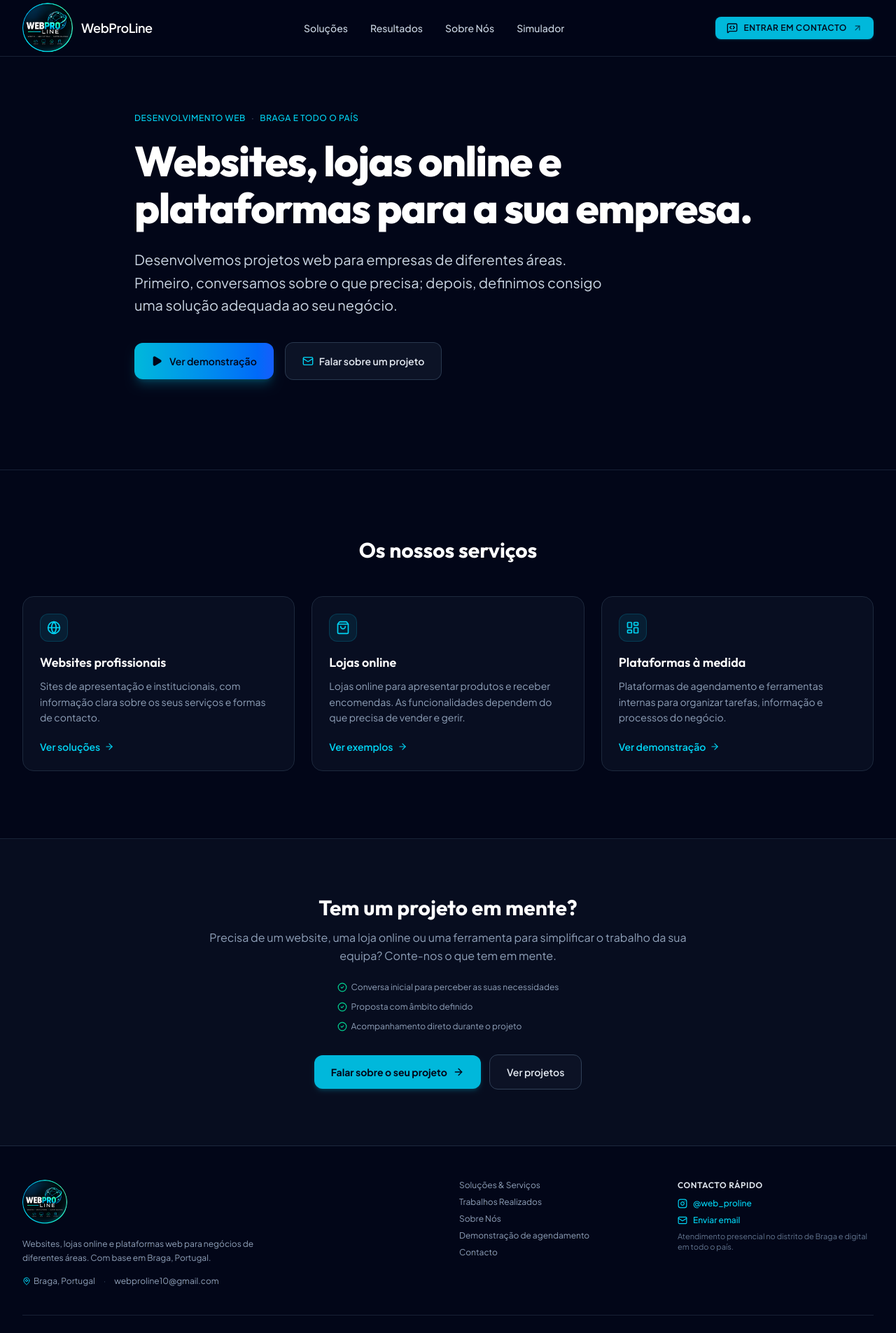
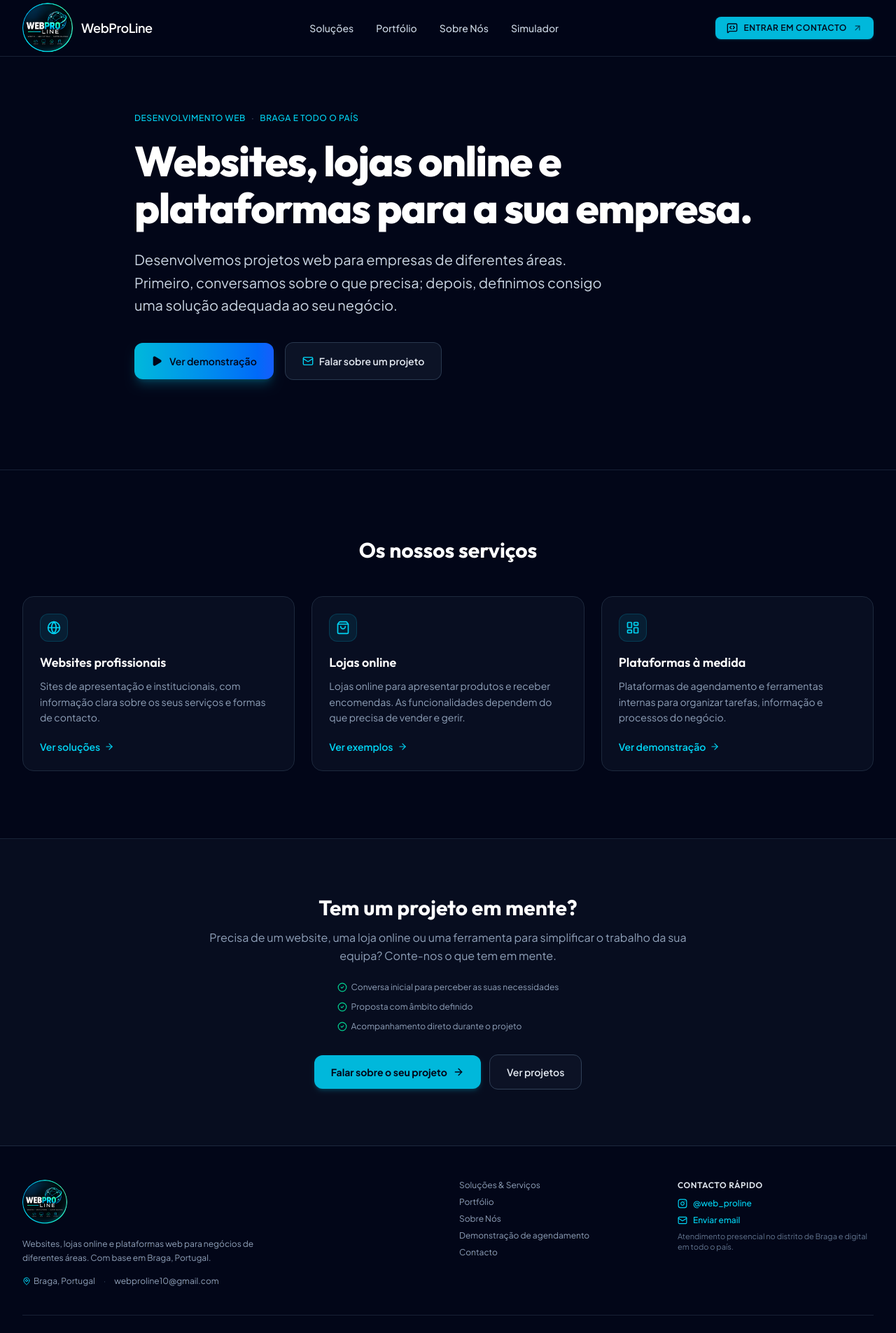
Before and after one commit to webproline/webproline-site, a React (Vite) app: page / in a window 1280 px wide. Shown: the top 1905 px of the page at 70% size. Built offline with nearby package versions, Linux system fonts and the light colour scheme.

Commit message:
Change Resultados to Portfólio

```diff
--- a/src/components/Footer.tsx
+++ b/src/components/Footer.tsx
@@ -52,7 +52,7 @@ export const Footer: React.FC = () => {
             </li>
             <li>
               <Link to="/resultados" className="hover:text-cyan-400 transition-colors">
-                Trabalhos Realizados
+                Portfólio
               </Link>
             </li>
             <li>
--- a/src/components/Navbar.tsx
+++ b/src/components/Navbar.tsx
@@ -8,7 +8,7 @@ export const Navbar: React.FC = () => {
 
     const navLinks = [
       { label: 'Soluções', to: '/solucoes' },
-      { label: 'Resultados', to: '/resultados' },
+      { label: 'Portfólio', to: '/resultados' },
       { label: 'Sobre Nós', to: '/sobre' },
       { label: 'Simulador', to: '/simulador' },
     ];
```
